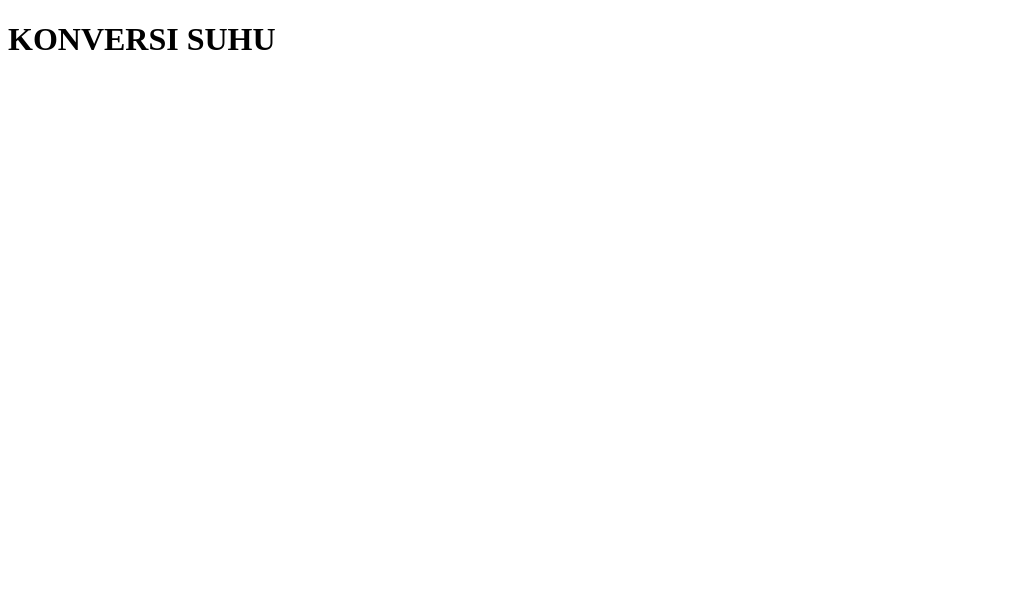
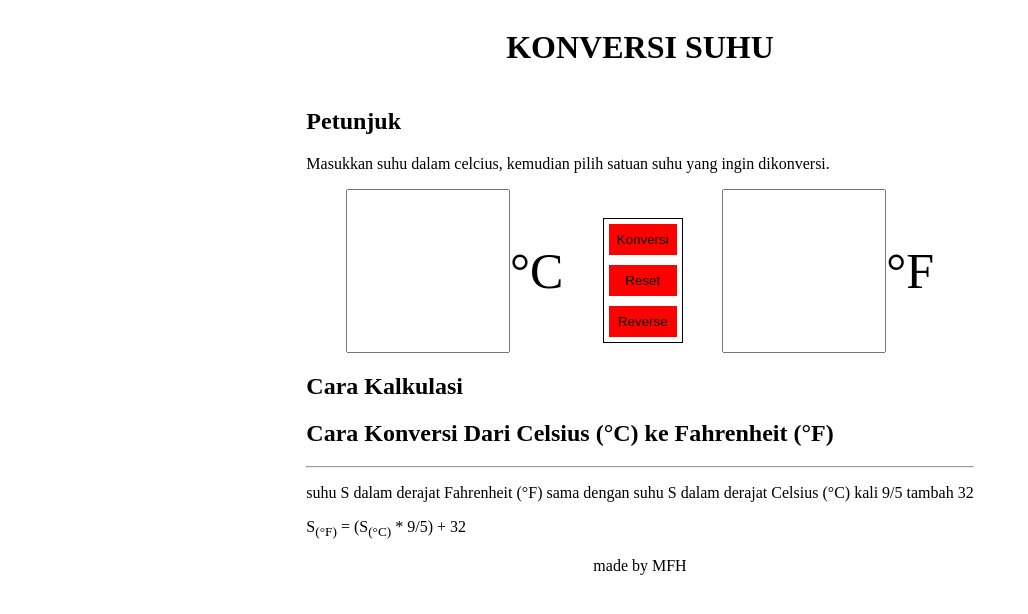
Before and after one commit to revou-fundamental-course/03-feb-25-fiqih021, a plain HTML site: page index.html in a window 1280 px wide. Shown: the whole page, without its empty margins (0-1028 px from the left). Drawn offline with Linux system fonts and the light colour scheme.

Commit message:
Add temperature conversion functionality and update styles

```diff
--- a/css/style.css
+++ b/css/style.css
@@ -1 +1,44 @@
-/* file CSS */
+input::-webkit-outer-spin-button,
+input::-webkit-inner-spin-button {
+  -webkit-appearance: none;
+  margin: 0;
+}
+
+body {
+  display: flex;
+  flex-direction: column;
+  align-items: center;
+}
+.input-form {
+  margin: 0 auto;
+  font-size: 50px;
+  display: flex;
+  align-items: center;
+}
+
+.input-form input {
+  font-size: 50px;
+  text-align: center;
+  height: 150px;
+  width: 150px;
+  padding: 5px;
+}
+.konversi {
+  display: flex;
+  align-items: center;
+  justify-content: center;
+}
+.button-container {
+  border: 1px solid #000;
+  display: flex;
+  flex-direction: column;
+  justify-content: center;
+  margin-top: 20px;
+}
+
+.button-container button {
+  margin: 5px;
+  background-color: red;
+  border: none;
+  padding: 8px;
+}
--- a/index.html
+++ b/index.html
@@ -4,10 +4,49 @@
     <meta charset="UTF-8" />
     <meta name="viewport" content="width=device-width, initial-scale=1.0" />
     <title>Konversi Suhu</title>
-    <link rel="stylesheet" href="style.css" />
+    <link rel="stylesheet" href="css/style.css" />
   </head>
   <body>
-    <h1>KONVERSI SUHU</h1>
+    <div class="container"></div>
+    <header>
+      <h1>KONVERSI SUHU</h1>
+    </header>
+    <main>
+      <div class="container">
+        <div class="petunjuk">
+          <h2>Petunjuk</h2>
+          <p>
+            Masukkan suhu dalam celcius, kemudian pilih satuan suhu yang ingin
+            dikonversi.
+          </p>
+        </div>
+        <div class="konversi">
+          <div class="input-form"><input type="number" id="input" />&deg;C</div>
+          <div class="button-container">
+            <button id="hasil">Konversi</button>
+            <button id="reset">Reset</button>
+            <button id="reverse">Reverse</button>
+          </div>
+          <div class="input-form">
+            <input type="number" id="output" readonly />&deg;F
+          </div>
+        </div>
+        <div class="persamaan">
+          <h2>Cara Kalkulasi</h2>
+          <p id="persamaan"></p>
+        </div>
+        <div class="rumus">
+          <h2>Cara Konversi Dari Celsius (&deg;C) ke Fahrenheit (&deg;F)</h2>
+          <hr />
+          <p>
+            suhu S dalam derajat Fahrenheit (&deg;F) sama dengan suhu S dalam
+            derajat Celsius (&deg;C) kali 9/5 tambah 32
+          </p>
+          <p>S<sub>(&deg;F)</sub> = (S<sub>(&degC)</sub> * 9/5) + 32</p>
+        </div>
+      </div>
+    </main>
+    <footer>made by MFH</footer>
     <script src="js/script.js"></script>
   </body>
 </html>
--- a/js/script.js
+++ b/js/script.js
@@ -1 +1,25 @@
 // file JS
+let input = document.getElementById('input');
+let output = document.getElementById('output');
+
+let buttonResult = document.getElementById('hasil');
+let buttonReset = document.getElementById('reset');
+let buttonReverse = document.getElementById('reverse');
+
+let persamaan = document.getElementById('persamaan');
+
+buttonResult.addEventListener('click', function () {
+  if (input.value === '') {
+    alert('Masukkan angka terlebih dahulu');
+    return;
+  }
+  let hasil = input.value * (9 / 5) + 32;
+  output.value = hasil;
+  persamaan.innerHTML = `${input.value}&deg;C x (9/5) + 32 = ${hasil}&deg;F`;
+});
+
+buttonReset.addEventListener('click', function () {
+  input.value = '';
+  output.value = '';
+  persamaan.innerHTML = '';
+});
```
